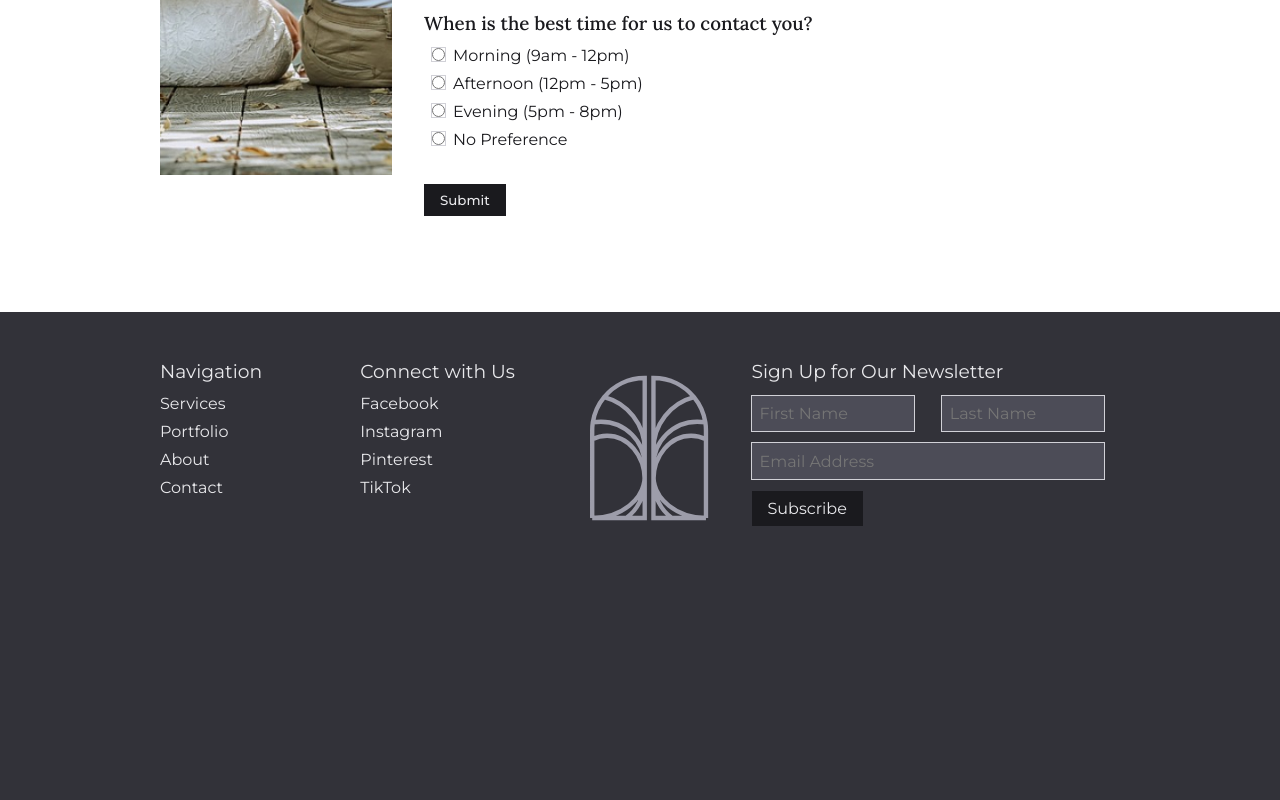
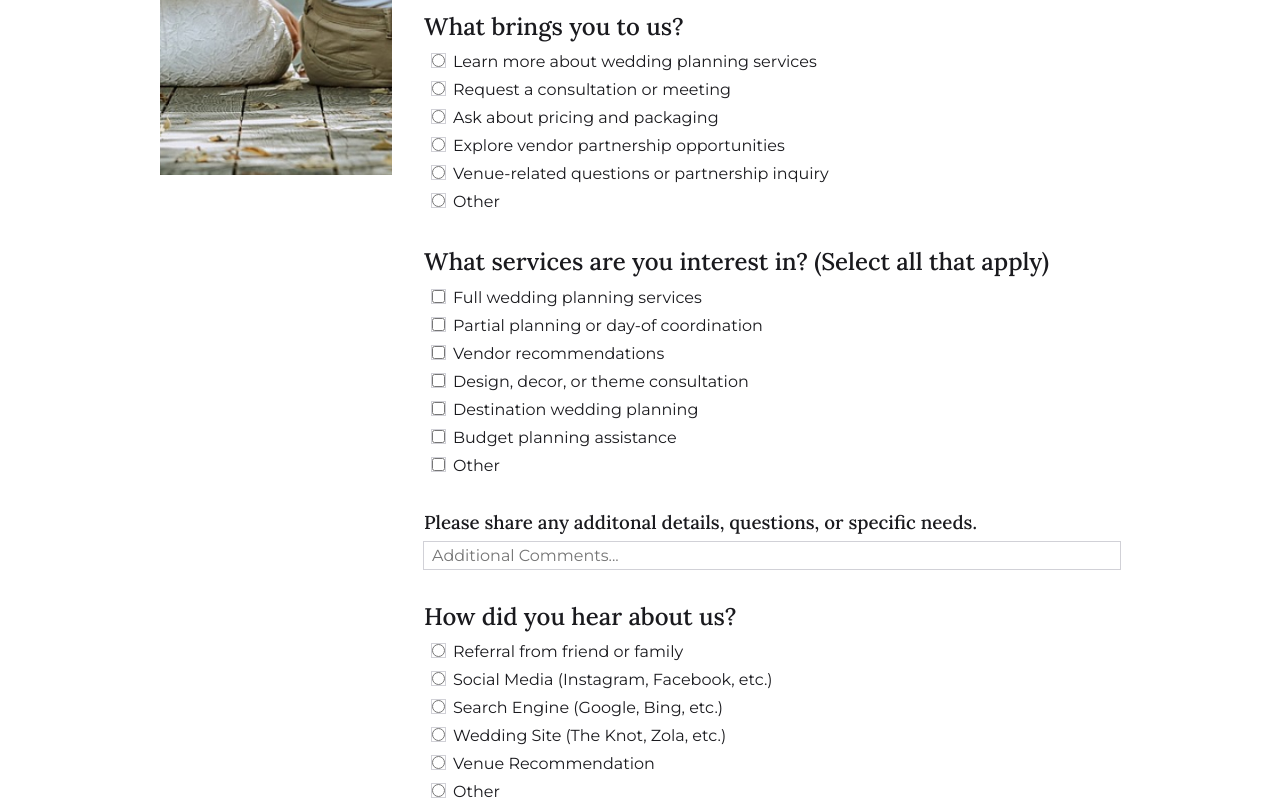
Before and after one commit to alexandrapierson/cherished-moments, a Next.js app: page /contact in a window 1280 px wide. Shown: the part 1040-1840 px from the top of the page. Before the commit the page ends 1623 px from the top, so only its background shows below. Built offline with nearby package versions, Linux system fonts and the light colour scheme.

Commit message:
fixed everything except the checkboxes

```diff
--- a/src/app/contact/page.tsx
+++ b/src/app/contact/page.tsx
@@ -4,11 +4,17 @@ import styles from './page.module.css'
 import Image from 'next/image'
 import React, { useState } from 'react'
 import RadioButton from '../components/radio-button/RadioButton'
-//import Checkbox from '../components/checkbox/Checkbox'
+import Checkbox from '../components/checkbox/Checkbox'
 
 const Contact = () => {
-  const [weddingRole, setWeddingRole] = useState(false)
+  const [weddingRole, setWeddingRole] = useState('')
   const [weddingRoleValue, setWeddingRoleValue] = useState('')
+  const [interest, setInterest] = useState('')
+  const [interestValue, setInterestValue] = useState('')
+  const [services, setServices] = useState('')
+  const [servicesValue, setServicesValue] = useState('')
+  const [referral, setReferral] = useState('')
+  const [referralValue, setReferralValue] = useState('')
 
   return (
     <div className='content-grid margin-top'>
@@ -104,27 +110,24 @@ const Contact = () => {
                   key={value}
                   name='weddingRole'
                   value={value}
-                  checked={weddingRole}
-                  onChange={() => setWeddingRole(true)}
+                  checked={weddingRole === value}
+                  onChange={() => setWeddingRole(value)}
                   label={label}
                 />
               ))}
 
-              {weddingRole ? (
+              {weddingRole === 'other' && (
                 <input
                   className={styles.otherInput}
                   type='text'
                   id='wedding-other'
                   value={weddingRoleValue}
-                  onChange={() => setWeddingRole(true)}
+                  onChange={e => setWeddingRoleValue(e.target.value)}
                   placeholder='Please specify your role'
                 />
-              ) : (
-                <></>
               )}
             </div>
 
-            {/*
             <div className={`${styles.formSectionContainer} margin-m`}>
               <h2 className='margin-xs'>What brings you to us?</h2>
 
@@ -155,23 +158,23 @@ const Contact = () => {
                   key={value}
                   name='interest'
                   value={value}
-                  checked={}
-                  onChange={}
+                  checked={interest === value}
+                  onChange={() => setInterest(value)}
                   label={label}
                 />
               ))}
 
-              {
+              {interest === 'other' && (
                 <input
                   className={styles.otherInput}
                   type='text'
                   id='wedding-other'
-                  value={}
-                  onChange={}
+                  value={interestValue}
+                  onChange={e => setInterestValue(e.target.value)}
                   placeholder='Please specify your inquiry'
                   aria-describedby='interest-legend'
                 />
-              }
+              )}
             </div>
 
             <div className={`${styles.formSectionContainer} margin-m`}>
@@ -210,21 +213,21 @@ const Contact = () => {
                   key={value}
                   name='serviceInterest'
                   value={value}
-                  checked={}
-                  onChange={}
+                  checked={services === value}
+                  onChange={() => setServices(value)}
                   label={label}
                 />
               ))}
-              {
+              {services === 'other' && (
                 <input
                   className={styles.otherInput}
                   type='text'
                   id='service-interest-other'
-                  value={}
-                  onChange={}
+                  value={servicesValue}
+                  onChange={e => setServicesValue(e.target.value)}
                   placeholder='Describe what services you are interested in'
                 />
-              }
+              )}
             </div>
 
             <div className={`${styles.formSectionContainer} margin-m`}>
@@ -266,22 +269,22 @@ const Contact = () => {
                   key={value}
                   name='referral'
                   value={value}
-                  checked={}
-                  onChange={}
+                  checked={referral === value}
+                  onChange={() => setReferral(value)}
                   label={label}
                 />
               ))}
-              {
+              {referral === 'other' && (
                 <input
                   className={styles.otherInput}
                   type='text'
                   id='service-interest-other'
-                  value={}
-                  onChange={}
+                  value={referralValue}
+                  onChange={e => setReferralValue(e.target.value)}
                   placeholder='Describe how you came to find our service.'
                 />
-              }
-            </div>*/}
+              )}
+            </div>
           </fieldset>
 
           <div className={`${styles.formSectionContainer} margin-m`}>
```
